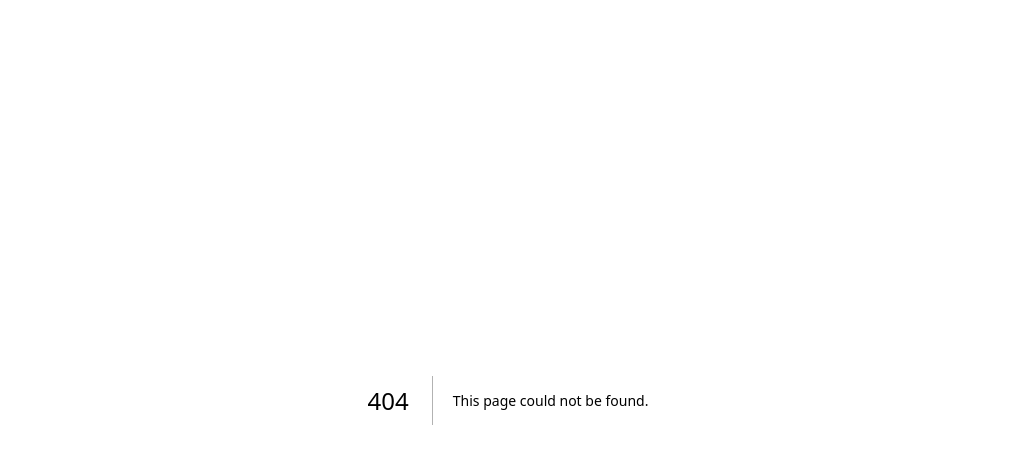
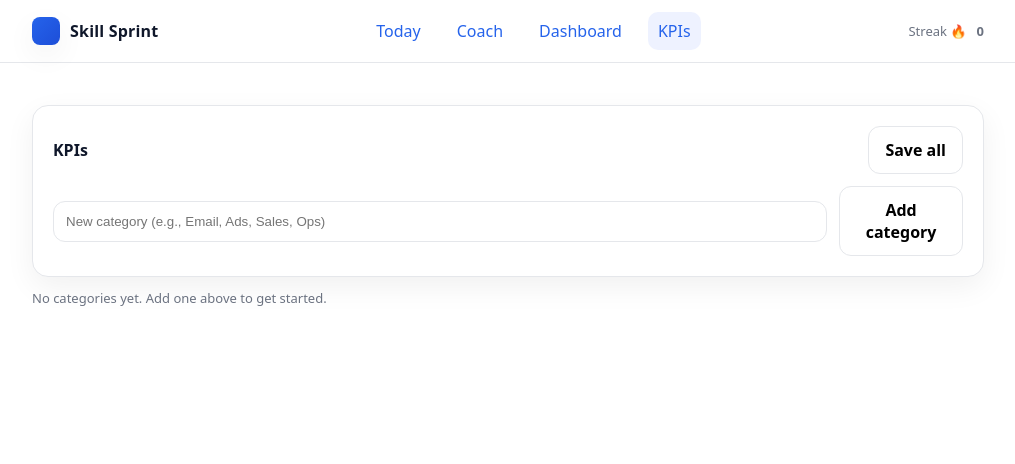
Before and after one commit to jammoody/skill-sprint, a Next.js app: page /kpis in a window 1280 px wide. Before the commit this address had no page. Shown: the top 464 px of the page, without its empty margins (132-1147 px from the left). Built offline with nearby package versions, Linux system fonts and the light colour scheme.

Commit message:
Create kpis.js

```diff
--- /dev/null
+++ b/pages/kpis.js
@@ -0,0 +1,113 @@
+// pages/kpis.js
+import Link from 'next/link';
+import { useEffect, useState } from 'react';
+import Nav from '../components/Nav';
+import { getKPIs, setKPIs } from '../lib/store';
+
+export default function KPIs(){
+  const [kpis,setKpisState]=useState({categories:{}});
+  const [newCat,setNewCat]=useState('');
+  const [row,setRow]=useState({name:'', unit:'%', current:'', target:''});
+
+  useEffect(()=>{ setKpisState(getKPIs()); },[]);
+  const save=()=>{ setKPIs(kpis); alert('KPIs saved'); };
+
+  const addCat=()=>{
+    const name=(newCat||'').trim(); if(!name) return;
+    if(!kpis.categories[name]){
+      setKpisState(prev=> ({...prev, categories:{...prev.categories, [name]:{metrics:{}}}}));
+    }
+    setNewCat('');
+  };
+
+  const addMetric=(cat)=>{
+    const name=(row.name||'').trim(); if(!name) return;
+    setKpisState(prev=>{
+      const c=prev.categories[cat] || {metrics:{}};
+      const metrics={...c.metrics, [name]:{
+        unit: row.unit||'%',
+        current: row.current===''?null:Number(row.current),
+        target: row.target===''?null:Number(row.target)
+      }};
+      return {...prev, categories:{...prev.categories, [cat]:{metrics}}};
+    });
+    setRow({name:'',unit:'%',current:'',target:''});
+  };
+
+  const delMetric=(cat,metric)=>{
+    setKpisState(prev=>{
+      const c=prev.categories[cat]; if(!c) return prev;
+      const metrics={...c.metrics}; delete metrics[metric];
+      return {...prev, categories:{...prev.categories, [cat]:{metrics}}};
+    });
+  };
+
+  const delCat=(cat)=>{
+    setKpisState(prev=>{
+      const nxt={...prev.categories}; delete nxt[cat];
+      return {...prev, categories:nxt};
+    });
+  };
+
+  const setField=(cat,metric,field,val)=>{
+    setKpisState(prev=>{
+      const c=prev.categories[cat]||{metrics:{}};
+      const m={...(c.metrics[metric]||{})};
+      m[field] = (field==='current'||field==='target') ? (val===''?null:Number(val)) : val;
+      return {...prev, categories:{...prev.categories, [cat]:{metrics:{...c.metrics, [metric]:m}}}};
+    });
+  };
+
+  return (
+    <>
+      <Nav active="kpis" />
+      <main className="container">
+        <section className="card" style={{marginTop:18}}>
+          <div className="spaced">
+            <b>KPIs</b>
+            <button className="btn" onClick={save}>Save all</button>
+          </div>
+          <div className="spaced" style={{marginTop:12}}>
+            <input className="input" placeholder="New category (e.g., Email, Ads, Sales, Ops)" value={newCat} onChange={e=>setNewCat(e.target.value)}/>
+            <button className="btn" onClick={addCat}>Add category</button>
+          </div>
+        </section>
+
+        {Object.keys(kpis.categories).length===0 && (
+          <p className="help" style={{marginTop:12}}>No categories yet. Add one above to get started.</p>
+        )}
+
+        {Object.entries(kpis.categories).map(([cat,cobj])=>(
+          <section key={cat} className="card" style={{marginTop:16}}>
+            <div className="spaced">
+              <b>{cat}</b>
+              <button className="btn" onClick={()=>delCat(cat)}>Remove</button>
+            </div>
+
+            <div className="kpi-grid" style={{marginTop:10, fontSize:13, color:'var(--muted)'}}>
+              <div>Metric</div><div>Unit</div><div>Current</div><div>Target</div><div></div>
+            </div>
+
+            {Object.entries(cobj.metrics||{}).map(([m,row])=>(
+              <div key={m} className="kpi-row" style={{marginTop:8}}>
+                <input className="input" value={m} readOnly />
+                <input className="input" value={row.unit||''} onChange={e=>setField(cat,m,'unit',e.target.value)}/>
+                <input className="input" type="number" value={row.current??''} onChange={e=>setField(cat,m,'current',e.target.value)}/>
+                <input className="input" type="number" value={row.target??''} onChange={e=>setField(cat,m,'target',e.target.value)}/>
+                <button className="btn" onClick={()=>delMetric(cat,m)}>Delete</button>
+              </div>
+            ))}
+
+            <div className="kpi-row" style={{marginTop:12}}>
+              <input className="input" placeholder="New metric (e.g., Open rate, CVR, AOV)" value={row.name} onChange={e=>setRow(v=>({...v,name:e.target.value}))}/>
+              <input className="input" placeholder="% | # | £ | $" value={row.unit} onChange={e=>setRow(v=>({...v,unit:e.target.value}))}/>
+              <input className="input" type="number" placeholder="Current" value={row.current} onChange={e=>setRow(v=>({...v,current:e.target.value}))}/>
+              <input className="input" type="number" placeholder="Target" value={row.target} onChange={e=>setRow(v=>({...v,target:e.target.value}))}/>
+              <button className="btn" onClick={()=>addMetric(cat)}>Add</button>
+            </div>
+          </section>
+        ))}
+      </main>
+    </>
+  );
+}
```
